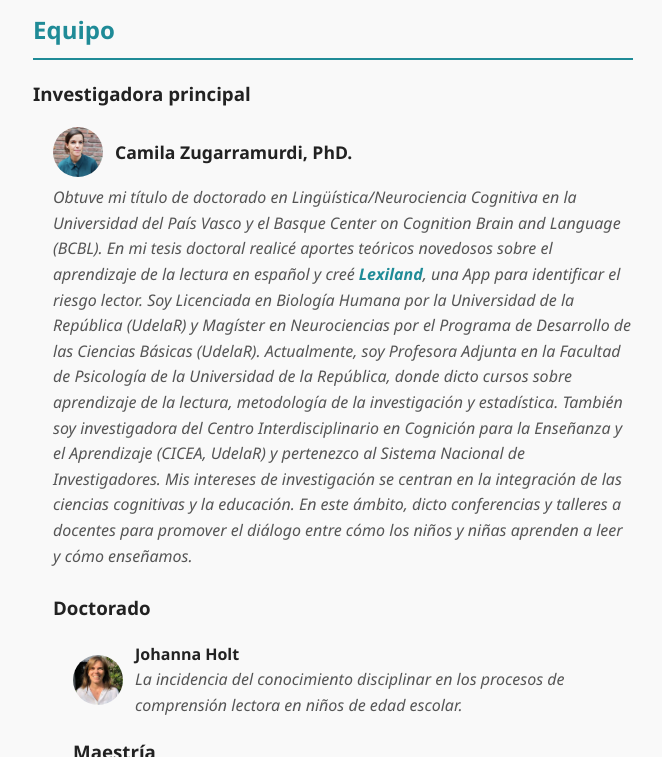
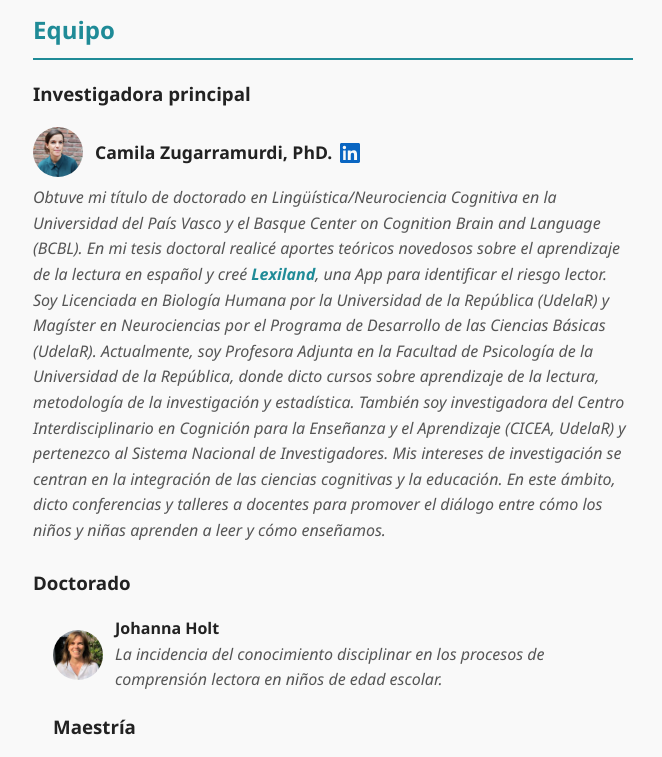
Before and after one commit to camilazuga/camilazuga.github.io, a plain HTML site: page index.html in a window 1280 px wide. Shown: the part 1040-1797 px from the top of the page, without its empty margins (307-969 px from the left). Drawn offline with Linux system fonts and the light colour scheme; no server answers.

Commit message:
Update index.html

```diff
--- a/index.html
+++ b/index.html
@@ -153,20 +153,26 @@ Nos dedicamos a investigar las <strong>bases cognitivas y neurales del aprendiza
     <h2>Equipo</h2>
 
 	<h3>Investigadora principal</h3>
-    <ul>
-
-	<ul style="list-style: none; padding: 0; margin: 0;">
+<ul style="list-style: none; padding: 0; margin: 0;">
   <li style="margin-bottom: 24px;">
     <div style="display: flex; align-items: center; gap: 12px;">
       <img src="tu-foto.jpg" alt="IP" style="width: 50px; height: 50px; border-radius: 50%; object-fit: cover; flex-shrink: 0;" />
-      <div style="font-weight: bold; font-size: 1.1rem;">Camila Zugarramurdi, PhD.</div>
+      <div style="display: flex; align-items: center; gap: 8px; font-weight: bold; font-size: 1.1rem;">
+        Camila Zugarramurdi, PhD.
+        <a href="https://www.linkedin.com/in/camila-zugarramurdi/recent-activity/all/" target="_blank" rel="noopener noreferrer" aria-label="LinkedIn de Camila Zugarramurdi" style="display:inline-block; width:20px; height:20px;">
+          <svg role="img" xmlns="http://www.w3.org/2000/svg" viewBox="0 0 24 24" fill="#0A66C2" width="20" height="20">
+            <title>LinkedIn</title>
+            <path d="M20.447 20.452h-3.554v-5.569c0-1.327-.026-3.036-1.849-3.036-1.849 0-2.133 1.445-2.133 2.939v5.666H9.356V9h3.414v1.561h.049c.476-.9 1.637-1.849 3.372-1.849 3.604 0 4.268 2.37 4.268 5.455v6.285zM5.337 7.433a2.06 2.06 0 1 1 0-4.119 2.06 2.06 0 0 1 0 4.119zM6.863 20.452H3.811V9h3.052v11.452zM22.225 0H1.771C.792 0 0 .771 0 1.723v20.554C0 23.228.792 24 1.771 24h20.451c.978 0 1.778-.772 1.778-1.723V1.723C24 .771 23.203 0 22.225 0z"/>
+          </svg>
+        </a>
+      </div>
     </div>
     <div style="margin-top: 8px; font-style: italic; color: #555;">
       Obtuve mi título de doctorado en Lingüística/Neurociencia Cognitiva en la Universidad del País Vasco y el Basque Center on Cognition Brain and Language (BCBL). En mi tesis doctoral realicé aportes teóricos novedosos sobre el aprendizaje de la lectura en español y creé <strong><a href="https://lexiland.com.uy" target="_blank" rel="noopener noreferrer">Lexiland</a></strong>, una App para identificar el riesgo lector. Soy Licenciada en Biología Humana por la Universidad de la República (UdelaR) y Magíster en Neurociencias por el Programa de Desarrollo de las Ciencias Básicas (UdelaR). Actualmente, soy Profesora Adjunta en la Facultad de Psicología de la Universidad de la República, donde dicto cursos sobre aprendizaje de la lectura, metodología de la investigación y estadística. También soy investigadora del Centro Interdisciplinario en Cognición para la Enseñanza y el Aprendizaje (CICEA, UdelaR) y pertenezco al Sistema Nacional de Investigadores. Mis intereses de investigación se centran en la integración de las ciencias cognitivas y la educación. En este ámbito, dicto conferencias y talleres a docentes para promover el diálogo entre cómo los niños y niñas aprenden a leer y cómo enseñamos.
     </div>
   </li>
-  <!-- Repetir para otros estudiantes -->
 </ul>
+
 
 
 
@@ -176,7 +182,7 @@ Nos dedicamos a investigar las <strong>bases cognitivas y neurales del aprendiza
     <ul>
 
 	<ul style="list-style: none; padding: 0; margin: 0;">
-  <li style="display: flex; align-items: center; gap: 12px; margin-bottom: 16px;">
+	<li style="display: flex; align-items: center; gap: 12px; margin-bottom: 16px;">
     <img src="jh.jpg" alt="Estudiante 1" style="width: 50px; height: 50px; border-radius: 50%; object-fit: cover;" />
     <div>
       <div style="font-weight: bold;">Johanna Holt</div>
@@ -191,7 +197,7 @@ Nos dedicamos a investigar las <strong>bases cognitivas y neurales del aprendiza
     <ul>
 
 	<ul style="list-style: none; padding: 0; margin: 0;">
-  <li style="display: flex; align-items: center; gap: 12px; margin-bottom: 16px;">
+	<li style="display: flex; align-items: center; gap: 12px; margin-bottom: 16px;">
     <img src="mcf.jpg" alt="Estudiante 1" style="width: 50px; height: 50px; border-radius: 50%; object-fit: cover;" />
     <div>
       <div style="font-weight: bold;">María Clara Ferreira</div>
@@ -269,14 +275,7 @@ Nos dedicamos a investigar las <strong>bases cognitivas y neurales del aprendiza
   <img src="institution2_logo.jpg" alt="Institution 2" style="height: 80px;" />
   <img src="institution3_logo.jpg" alt="Institution 3" style="height: 80px;" />
 
-  <!-- Existing LinkedIn icon -->
-  <a href="https://www.linkedin.com/in/camila-zugarramurdi/recent-activity/all/" target="_blank" rel="noopener noreferrer" aria-label="LinkedIn de Camila Zugarramurdi" style="display:inline-block; width:24px; height:24px;">
-    <svg role="img" xmlns="http://www.w3.org/2000/svg" viewBox="0 0 24 24" fill="#0A66C2" width="24" height="24">
-      <title>LinkedIn</title>
-      <path d="M20.447 20.452h-3.554v-5.569c0-1.327-.026-3.036-1.849-3.036-1.849 0-2.133 1.445-2.133 2.939v5.666H9.356V9h3.414v1.561h.049c.476-.9 1.637-1.849 3.372-1.849 3.604 0 4.268 2.37 4.268 5.455v6.285zM5.337 7.433a2.06 2.06 0 1 1 0-4.119 2.06 2.06 0 0 1 0 4.119zM6.863 20.452H3.811V9h3.052v11.452zM22.225 0H1.771C.792 0 0 .771 0 1.723v20.554C0 23.228.792 24 1.771 24h20.451c.978 0 1.778-.772 1.778-1.723V1.723C24 .771 23.203 0 22.225 0z"/>
-    </svg>
-  </a>
-</footer>
+  </footer>
 
 
 </body>
```
